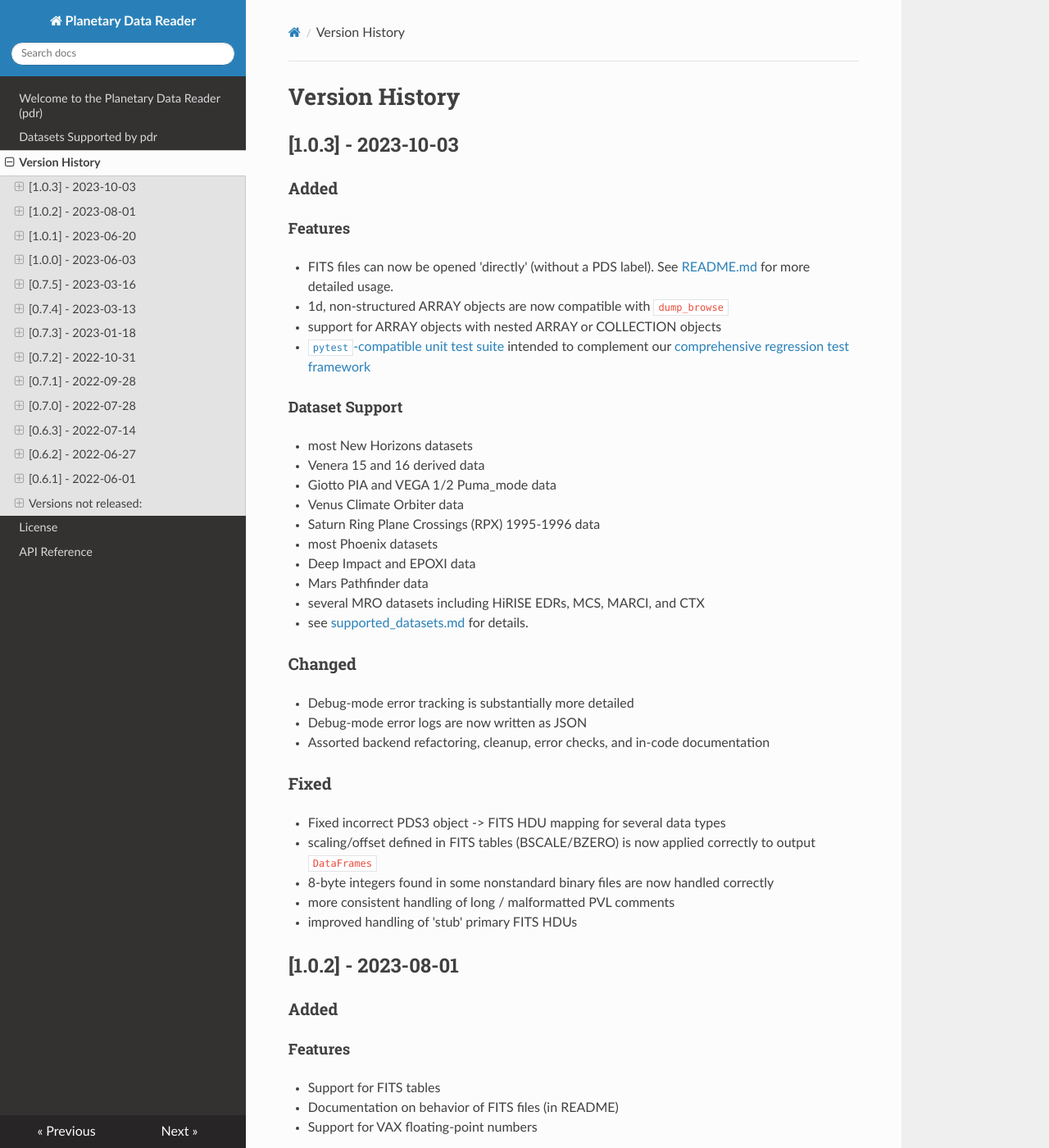
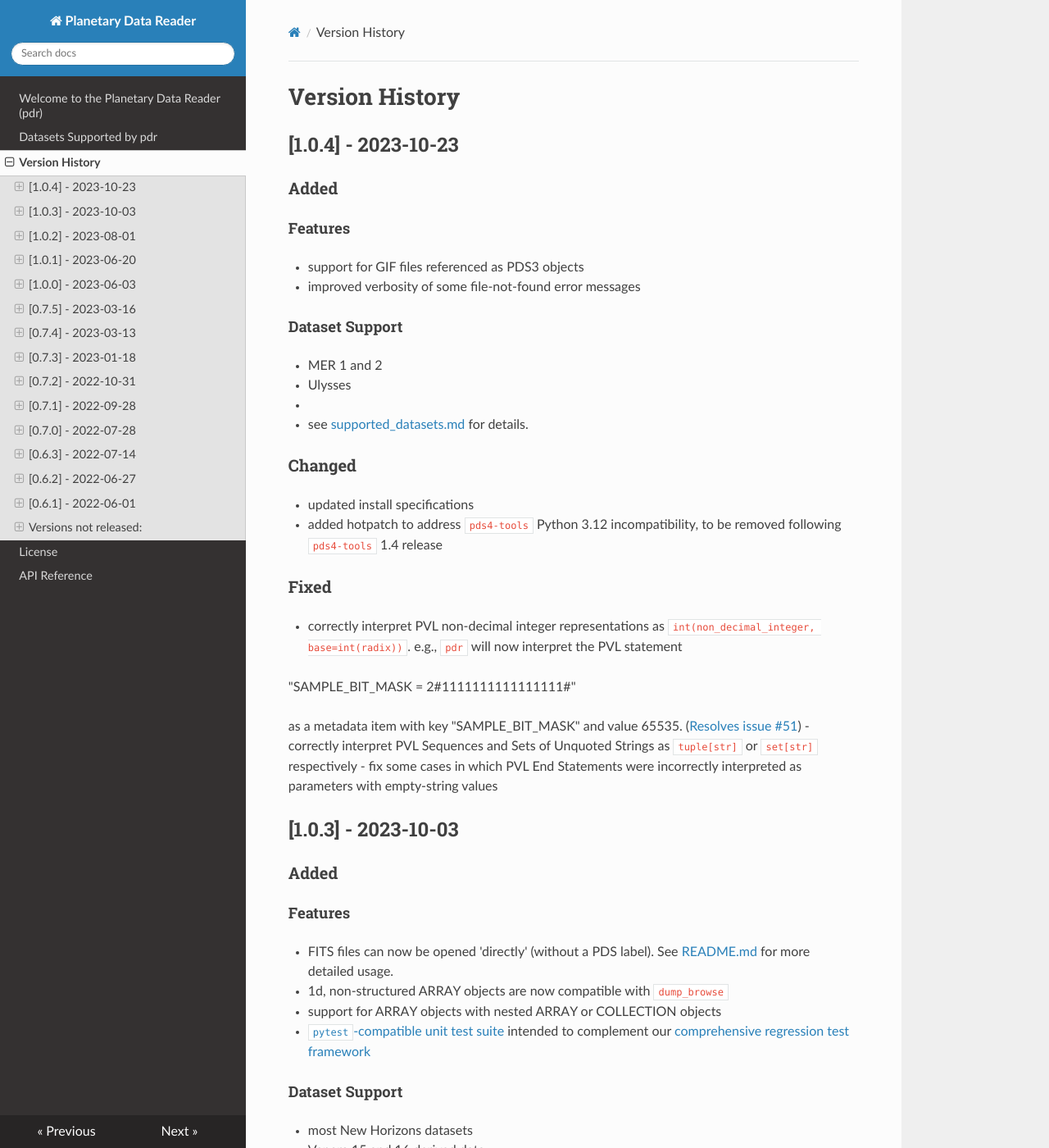
Before and after one commit to MillionConcepts/pdr, an MkDocs documentation site: the page built from docs/version_history.md, in a window 1280 px wide and 1400 px high. Shown: the whole window at 82% size. Built offline with MkDocs 1.6.1, drawn with Linux system fonts in a browser that asks for light colours; nearby versions of some CDN libraries.

Commit message:
update CHANGELOG and bump version number

```diff
--- a/docs/version_history.md
+++ b/docs/version_history.md
@@ -1,4 +1,35 @@
 # Version History
+## [1.0.4] - 2023-10-23
+### Added
+#### Features
+- support for GIF files referenced as PDS3 objects
+- improved verbosity of some file-not-found error messages
+
+#### Dataset Support
+- MER 1 and 2
+- Ulysses
+-
+- see [supported_datasets.md](https://github.com/MillionConcepts/pdr/blob/main/supported_datasets.md) for details.
+
+### Changed
+- updated install specifications
+- added hotpatch to address `pds4-tools` Python 3.12 incompatibility,
+to be removed following `pds4-tools` 1.4 release
+
+### Fixed
+- correctly interpret PVL non-decimal integer representations as
+  `int(non_decimal_integer, base=int(radix))`. e.g., `pdr` will now interpret
+   the PVL statement
+
+   "SAMPLE_BIT_MASK          = 2#1111111111111111#"
+
+   as a metadata item with key "SAMPLE_BIT_MASK" and value 65535.
+  ([Resolves issue #51](https://github.com/MillionConcepts/pdr/issues/51))
+- correctly interpret PVL Sequences and Sets of Unquoted Strings as
+  `tuple[str]` or `set[str]` respectively
+- fix some cases in which PVL End Statements were incorrectly interpreted
+  as parameters with empty-string values
+
 ## [1.0.3] - 2023-10-03
 ### Added
 #### Features
--- a/pdr/__init__.py
+++ b/pdr/__init__.py
@@ -1,7 +1,7 @@
 import os.path as _osp
 from pdr.pdr import Data, Metadata
 
-__version__ = "1.0.3"
+__version__ = "1.0.4"
 
 pkg_dir = _osp.abspath(_osp.dirname(__file__))
 
--- a/setup.py
+++ b/setup.py
@@ -5,7 +5,7 @@ with open("README.md", "r", encoding="utf-8") as fh:
 
 setuptools.setup(
     name="pdr",
-    version="1.0.3",
+    version="1.0.4",
     author="Chase Million",
     author_email="chase@millionconcepts.com",
     description="Planetary Data Reader",
```
Also changed, not shown: CHANGELOG.md (+2 -4 lines).
